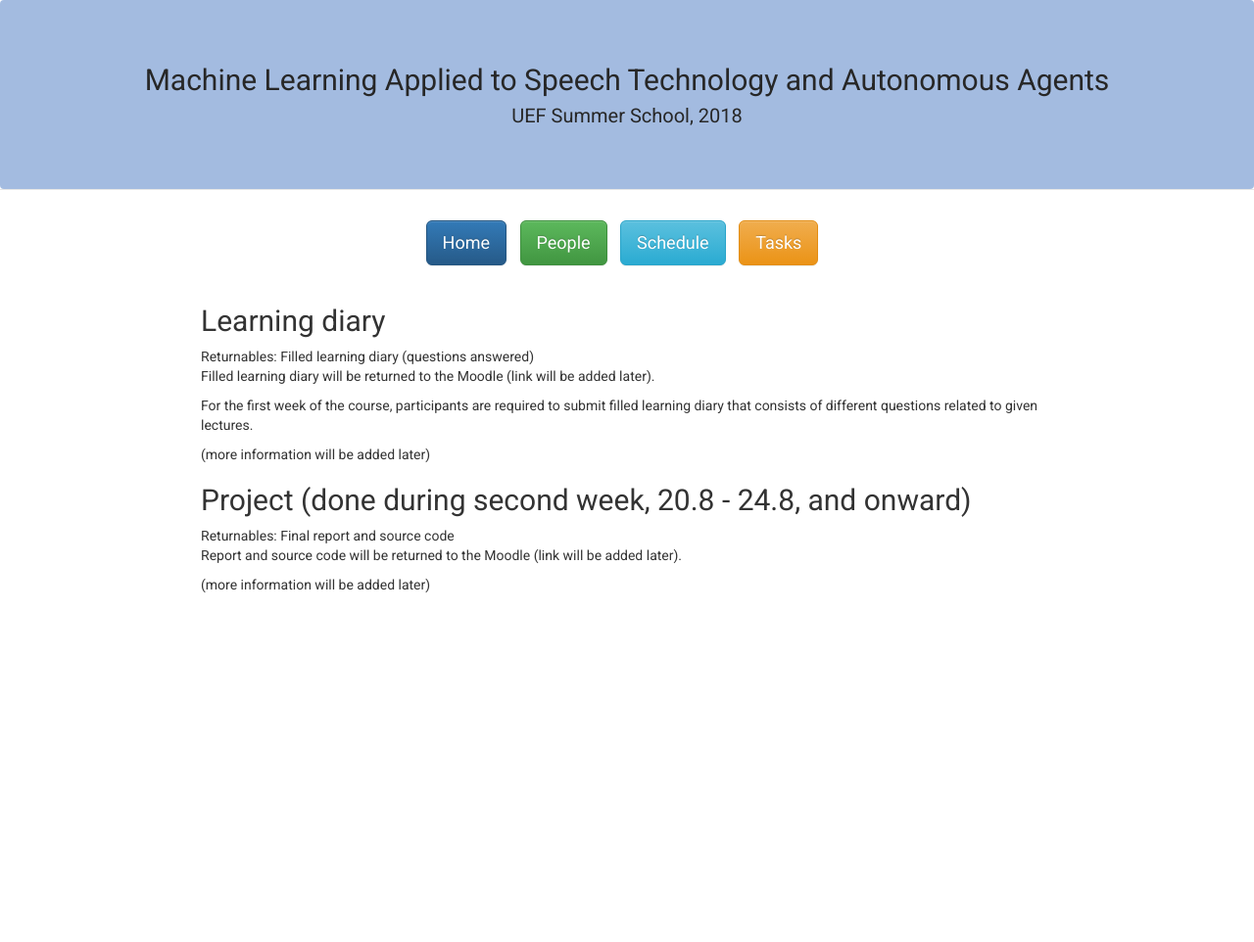
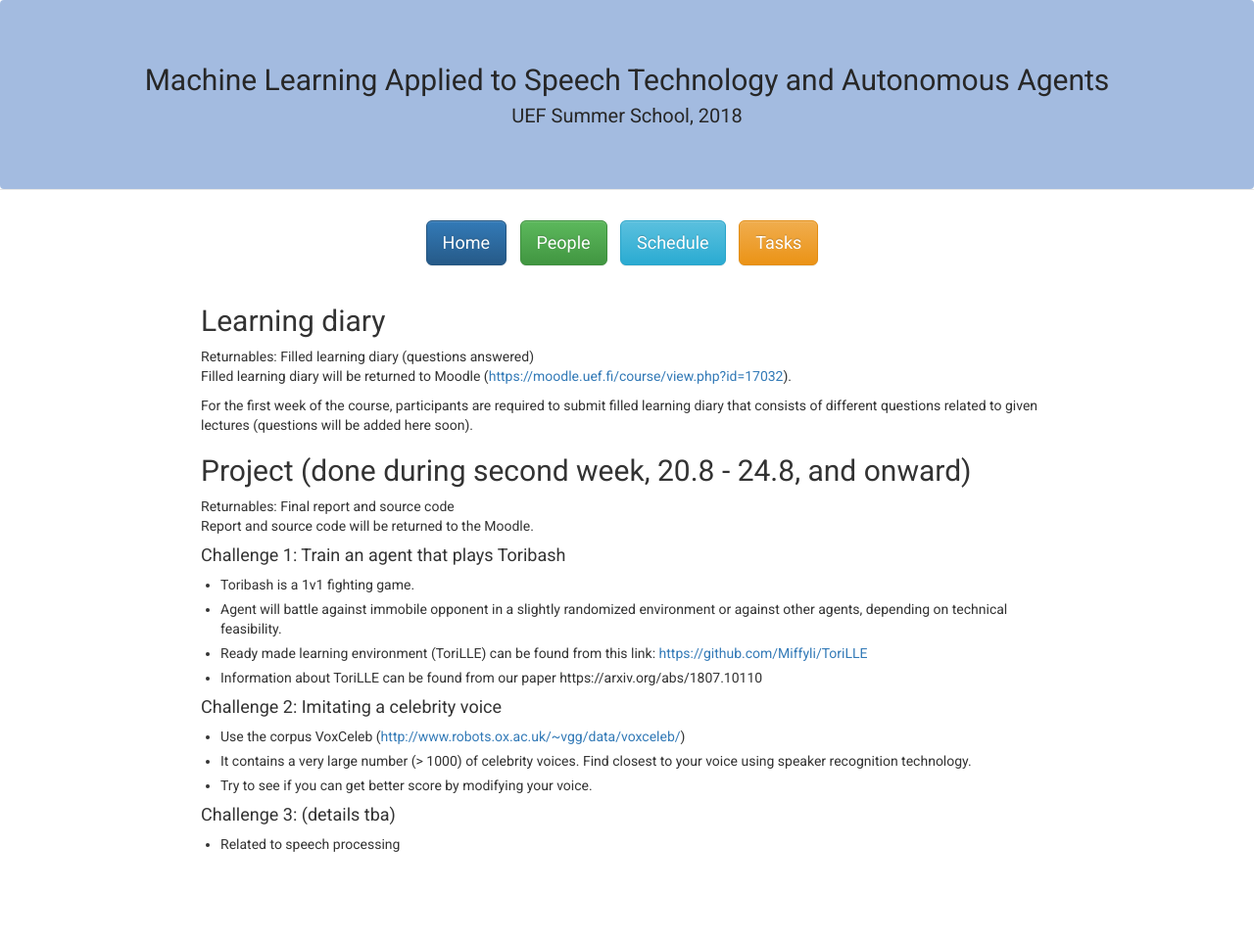
Before and after one commit to abrahamwoubie/Summer_School_RL, a Jekyll site: the page built from tasks.md, in a window 1280 px wide. Shown: the whole page at 98% size. Built offline with Jekyll 4.4.1, drawn with Linux system fonts in a browser that asks for light colours; nearby versions of some CDN libraries; before the commit the page ends 900 px from its top, so only the background shows below that.

Commit message:
tasks updated, moodle link added

```diff
--- a/tasks.md
+++ b/tasks.md
@@ -8,15 +8,31 @@ title: Tasks | UEF Summer School 2018
 
 ## Learning diary
 Returnables: Filled learning diary (questions answered) <br>
-Filled learning diary will be returned to the Moodle (link will be added later).
+Filled learning diary will be returned to Moodle ([https://moodle.uef.fi/course/view.php?id=17032](https://moodle.uef.fi/course/view.php?id=17032)).
 
 For the first week of the course, participants are required to submit filled
-learning diary that consists of different questions related to given lectures.
+learning diary that consists of different questions related to given lectures (questions will be added here soon).
 
-(more information will be added later)
 
 ## Project (done during second week, 20.8 - 24.8, and onward)
 Returnables: Final report and source code <br>
-Report and source code will be returned to the Moodle (link will be added later).
+Report and source code will be returned to the Moodle.
 
-(more information will be added later)
+
+#### Challenge 1: Train an agent that plays Toribash
+- Toribash is a 1v1 fighting game.
+- Agent will battle against immobile opponent in a slightly randomized
+environment or against other agents, depending on technical feasibility.
+- Ready made learning environment (ToriLLE) can be found from this link:
+[https://github.com/Miffyli/ToriLLE](https://github.com/Miffyli/ToriLLE)
+- Information about ToriLLE can be found from our paper
+https://arxiv.org/abs/1807.10110
+
+#### Challenge 2: Imitating a celebrity voice
+- Use the corpus VoxCeleb ([http://www.robots.ox.ac.uk/~vgg/data/voxceleb/](http://www.robots.ox.ac.uk/~vgg/data/voxceleb/))
+- It contains a very large number (> 1000) of celebrity voices. Find closest to
+your voice using speaker recognition technology.
+- Try to see if you can get better score by modifying your voice.
+
+#### Challenge 3: (details tba)
+- Related to speech processing
```
Also changed, not shown: index.md (+1 -1 lines).
